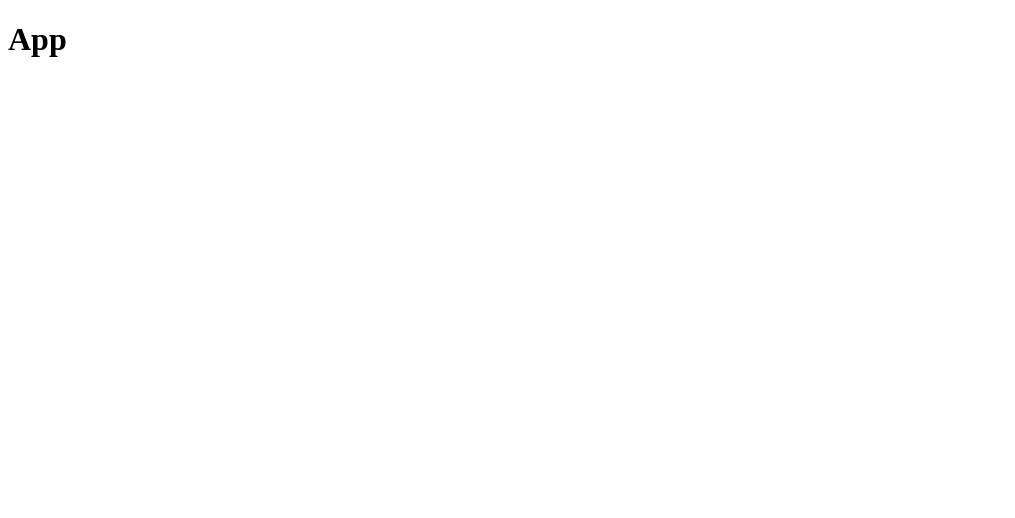
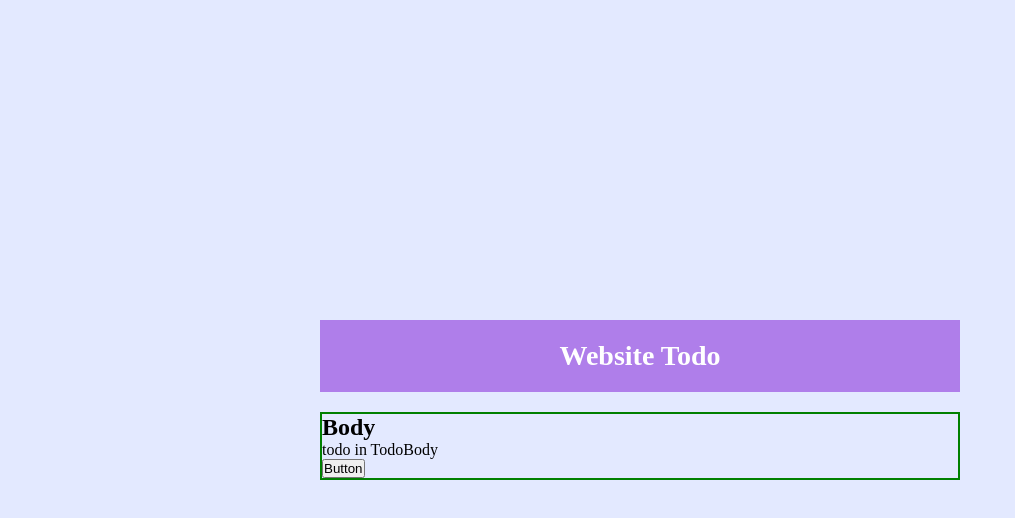
Before and after one commit to zaku86/new-todo-list, a React (Create React App) app: page / in a window 1280 px wide. Shown: the top 518 px of the page, without its empty margins (0-1015 px from the left). Built offline with nearby package versions, Linux system fonts and the light colour scheme.

Commit message:
finished header component

```diff
--- a/src/App.js
+++ b/src/App.js
@@ -1,7 +1,14 @@
+import TodoBody from "./components/TodoBody";
+import TodoHeader from "./components/TodoHeader";
+import "./style.css";
+
 function App() {
   return (
-    <div>
-      <h1>App</h1>
+    <div className="main-container">
+      <div className="container">
+        <TodoHeader />
+        <TodoBody />
+      </div>
     </div>
   );
 }
--- /dev/null
+++ b/src/components/Button.jsx
@@ -0,0 +1,9 @@
+function Button() {
+  return (
+    <div>
+      <button>Button</button>
+    </div>
+  );
+}
+
+export default Button;
--- /dev/null
+++ b/src/components/Todo.jsx
@@ -0,0 +1,9 @@
+function Todo() {
+  return (
+    <div>
+      <p>todo in TodoBody</p>
+    </div>
+  );
+}
+
+export default Todo;
--- /dev/null
+++ b/src/components/TodoBody.jsx
@@ -0,0 +1,13 @@
+import Todo from "./Todo";
+import Button from "./Button";
+function TodoBody() {
+  return (
+    <div className="todoBody">
+      <h2>Body</h2>
+      <Todo />
+      <Button />
+    </div>
+  );
+}
+
+export default TodoBody;
--- /dev/null
+++ b/src/components/TodoHeader.jsx
@@ -0,0 +1,9 @@
+function TodoHeader() {
+  return (
+    <div className="header">
+      <h1>Website Todo</h1>
+    </div>
+  );
+}
+
+export default TodoHeader;
--- /dev/null
+++ b/src/style.css
@@ -0,0 +1,34 @@
+* {
+  padding: 0;
+  margin: 0;
+  box-sizing: border-box;
+}
+body {
+  background-color: #e3e9ff;
+}
+.main-container {
+  height: 100vh;
+  display: flex;
+  justify-content: center;
+  align-items: center;
+}
+.container {
+  width: 50%;
+}
+.header {
+  background-color: #af7eea;
+  margin-bottom: 20px;
+  text-align: center;
+  padding: 20px;
+  border: none;
+  color: white;
+  font-size: 14px;
+}
+.todoBody {
+  border: 2px solid green;
+}
+@media screen and (max-width: 600px) {
+  .container {
+    width: 80%;
+  }
+}
```
Also changed, not shown: src/assets/design.jpeg (added), 1 other file (tests, documents, lock files or other folders).
